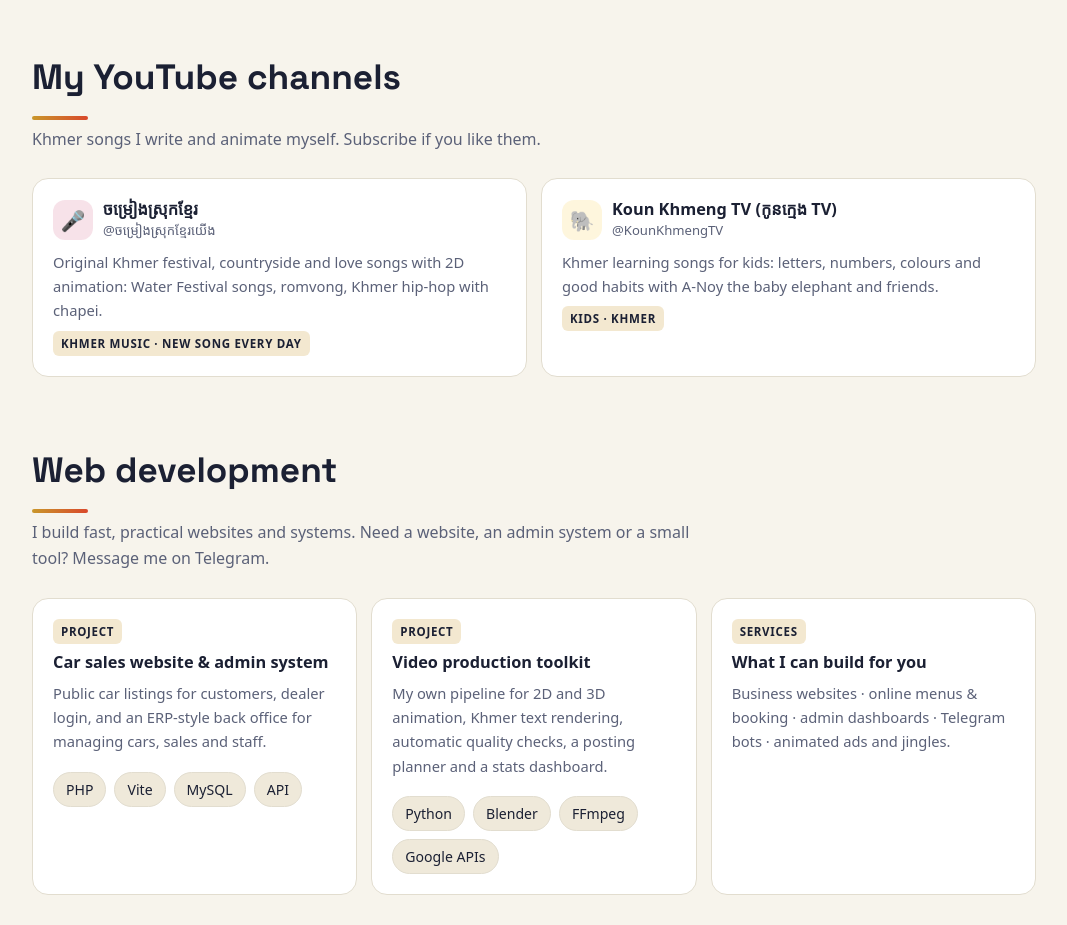
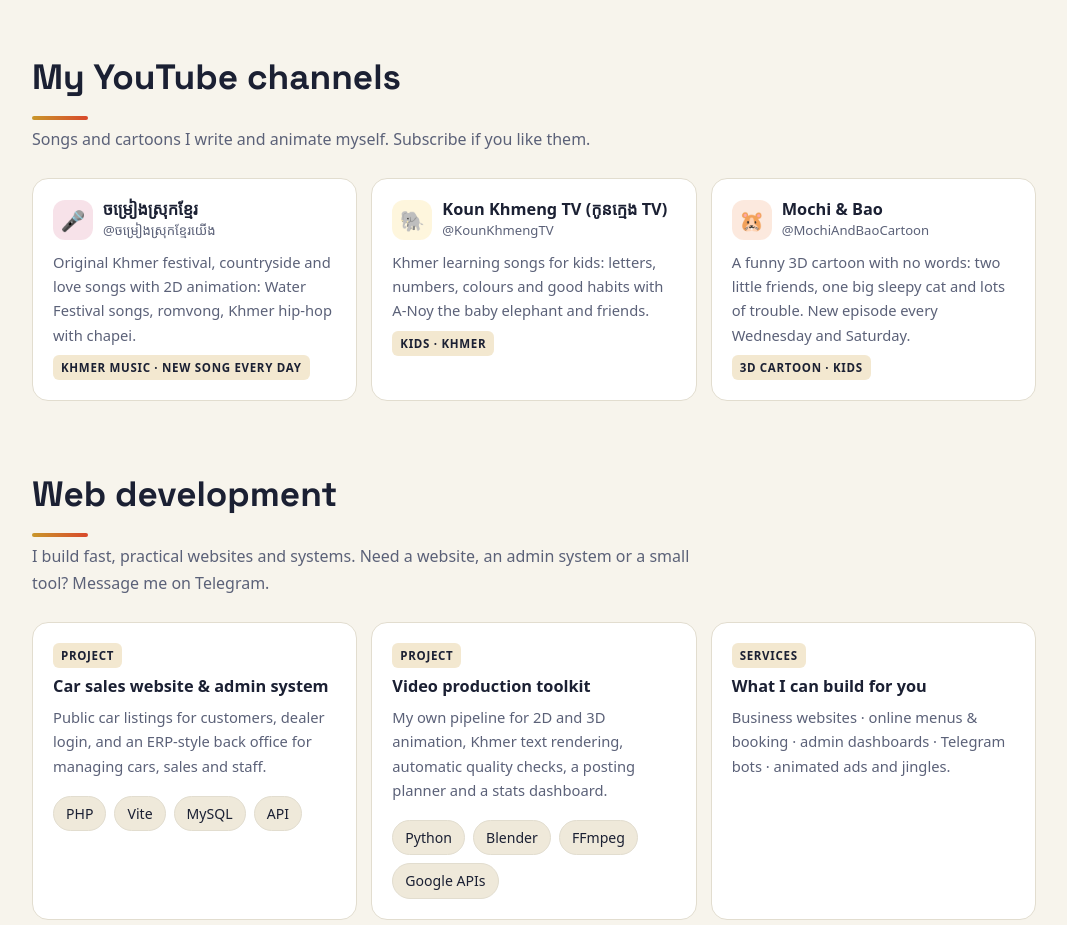
Before and after one commit to Ream1999/Ream1999.github.io, a plain HTML site: page index.html in a window 1280 px wide. Shown: the part 1160-2085 px from the top of the page, without its empty margins (106-1173 px from the left). Drawn offline with nearby package versions, Linux system fonts and the light colour scheme; animation ran at ten frames a second; a web font is replaced by a local one.

Commit message:
Add files via upload

```diff
--- a/index.html
+++ b/index.html
@@ -104,6 +104,7 @@ h2::after{content:"";display:block;width:56px;height:4px;border-radius:4px;backg
 .tag{align-self:flex-start;font-size:.72rem;font-weight:700;letter-spacing:.06em;text-transform:uppercase;padding:3px 8px;border-radius:6px;background:color-mix(in srgb,var(--gold) 22%,transparent);color:var(--text)}
 .proj{display:grid;grid-template-columns:repeat(auto-fit,minmax(280px,1fr));gap:14px}
 .proj .card{padding:20px}
+.proj.ch3{grid-template-columns:repeat(auto-fit,minmax(250px,1fr))}
 .contact{background:var(--ink);color:#f3efe2}
 .contact .sub{color:#c9c4b4}
 .clist{display:grid;grid-template-columns:repeat(auto-fit,minmax(240px,1fr));gap:12px}
@@ -202,8 +203,8 @@ footer{padding-block:24px;color:var(--muted);font-size:.85rem;text-align:center}
   <section id="channels" style="padding-top:8px">
     <div class="wrap">
       <h2><span lang="en">My YouTube channels</span><span lang="km">ឆានែល YouTube របស់ខ្ញុំ</span></h2>
-      <p class="sub"><span lang="en">Khmer songs I write and animate myself. Subscribe if you like them.</span><span lang="km">ចម្រៀងខ្មែរដែលខ្ញុំនិពន្ធ និងធ្វើចលនាដោយខ្លួនឯង។ សូមចុច Subscribe បើអ្នកចូលចិត្ត។</span></p>
-      <div class="proj">
+      <p class="sub"><span lang="en">Songs and cartoons I write and animate myself. Subscribe if you like them.</span><span lang="km">ចម្រៀង និងតុក្កតាដែលខ្ញុំនិពន្ធ និងធ្វើចលនាដោយខ្លួនឯង។ សូមចុច Subscribe បើអ្នកចូលចិត្ត។</span></p>
+      <div class="proj ch3">
         <a class="card" href="https://www.youtube.com/@ចម្រៀងស្រុកខ្មែរយើង" target="_blank" rel="noopener">
           <div class="top"><span class="dot" style="background:#c2255c22">🎤</span><div><h3>ចម្រៀងស្រុកខ្មែរ</h3><div class="handle">@ចម្រៀងស្រុកខ្មែរយើង</div></div></div>
           <p><span lang="en">Original Khmer festival, countryside and love songs with 2D animation: Water Festival songs, romvong, Khmer hip-hop with chapei.</span><span lang="km">ចម្រៀងខ្មែរថ្មីៗ៖ បុណ្យអុំទូក រាំវង់ ស្រុកស្រែ ស្នេហា និង Hip-Hop ខ្មែរជាមួយចាប៉ី ព្រមទាំងតុក្កតា 2D។</span></p>
@@ -213,6 +214,11 @@ footer{padding-block:24px;color:var(--muted);font-size:.85rem;text-align:center}
           <div class="top"><span class="dot" style="background:#f2b70522">🐘</span><div><h3>Koun Khmeng TV (កូនក្មេង TV)</h3><div class="handle">@KounKhmengTV</div></div></div>
           <p><span lang="en">Khmer learning songs for kids: letters, numbers, colours and good habits with A-Noy the baby elephant and friends.</span><span lang="km">ចម្រៀងរៀនសូត្រសម្រាប់កុមារ៖ អក្សរ លេខ ពណ៌ និងទម្លាប់ល្អ ជាមួយកូនដំរី អាណូយ និងមិត្តភក្តិ។</span></p>
           <span class="tag"><span lang="en">Kids · Khmer</span><span lang="km">កុមារ · ខ្មែរ</span></span>
+        </a>
+        <a class="card" href="https://www.youtube.com/@MochiAndBaoCartoon" target="_blank" rel="noopener">
+          <div class="top"><span class="dot" style="background:#e8590c22">🐹</span><div><h3>Mochi &amp; Bao</h3><div class="handle">@MochiAndBaoCartoon</div></div></div>
+          <p><span lang="en">A funny 3D cartoon with no words: two little friends, one big sleepy cat and lots of trouble. New episode every Wednesday and Saturday.</span><span lang="km">តុក្កតា 3D កំប្លែង គ្មានពាក្យសម្ដី៖ មិត្តតូចពីរនាក់ ឆ្មាធំមួយ និងរឿងរ៉ាវគួរឲ្យសើច។ ភាគថ្មីរៀងរាល់ថ្ងៃពុធ និងថ្ងៃសៅរ៍។</span></p>
+          <span class="tag"><span lang="en">3D cartoon · kids</span><span lang="km">តុក្កតា 3D · កុមារ</span></span>
         </a>
       </div>
     </div>
```
